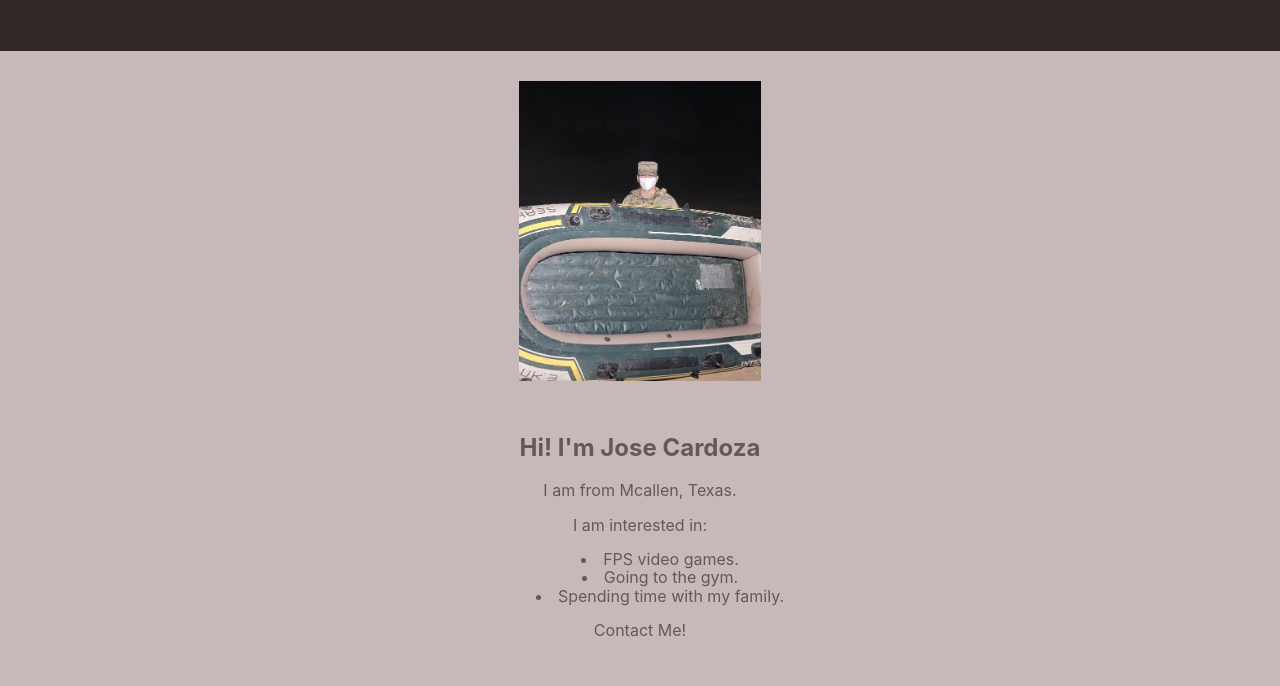
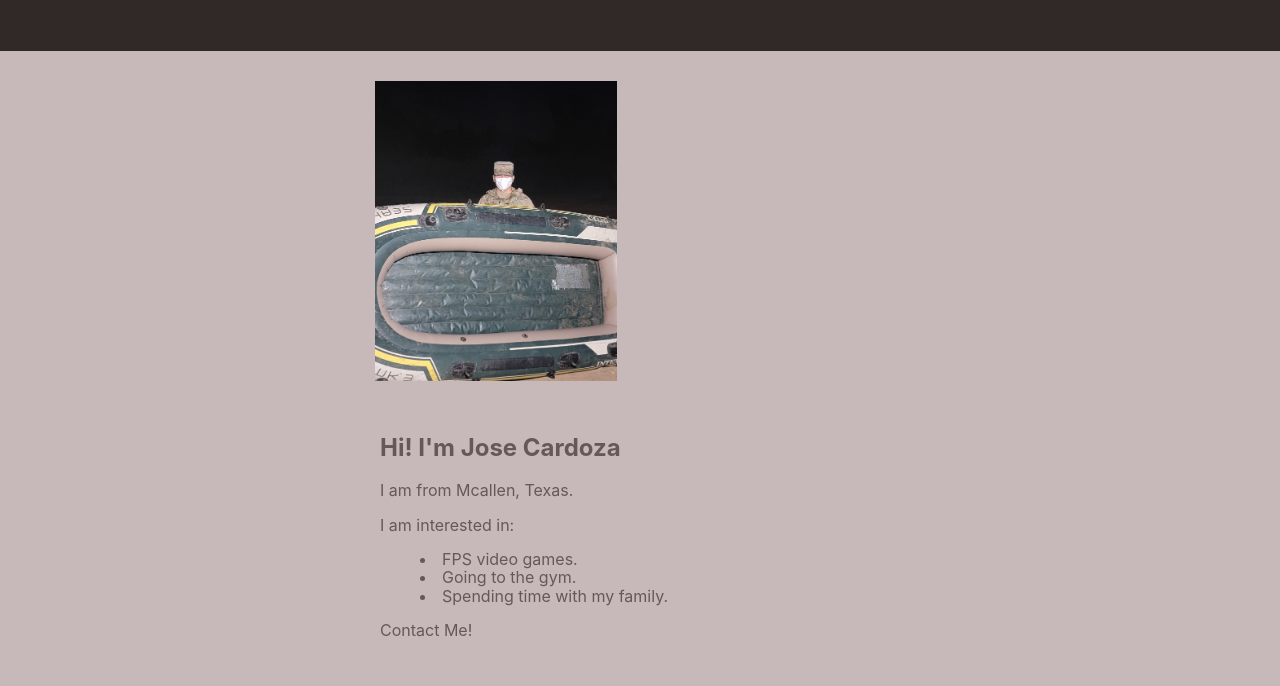
Before and after one commit to J-C-C-K/portfolio, a plain HTML site: page index.html in a window 1280 px wide. Shown: the part 114-800 px from the top of the page. Drawn offline with nearby package versions, Linux system fonts and the light colour scheme.

Commit message:
Update style.css

```diff
--- a/style.css
+++ b/style.css
@@ -7,7 +7,7 @@ header{
   font-size: 25px;
 }
 img{
-
+    margin-left: 375px;
     max-width: 250px;
     margin-top: 30px;
     height: 300px;
@@ -18,15 +18,18 @@ img{
 
 
 body{
-  text-align: center;
+
   font-family: -apple-system, BlinkMacSystemFont, 'Segoe UI', Roboto, Oxygen, Ubuntu, Cantarell, 'Open Sans', 'Helvetica Neue', sans-serif;
   background: rgb(199, 185, 185);
   color: rgb(102, 88, 88);
+
 }
 
 article{
-  text-align: center;
+
   padding: 30px;
+  max-width: 350px;
+  margin-left: 350px;
 }
 
 ol{
```
